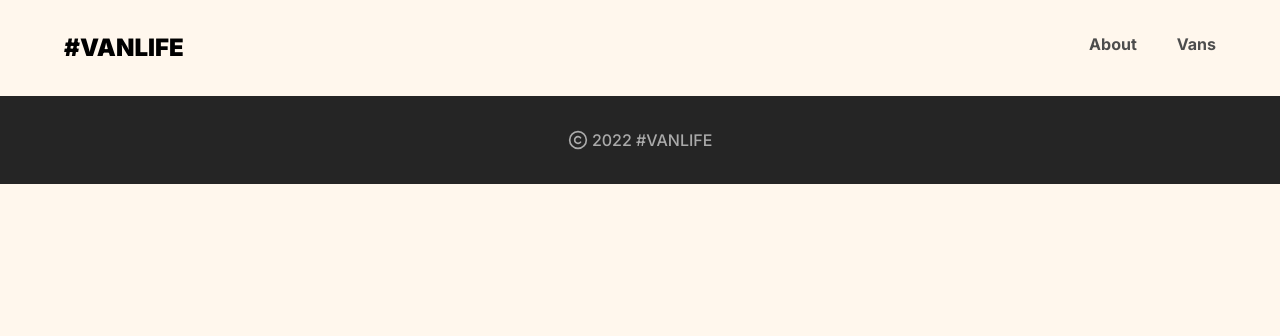
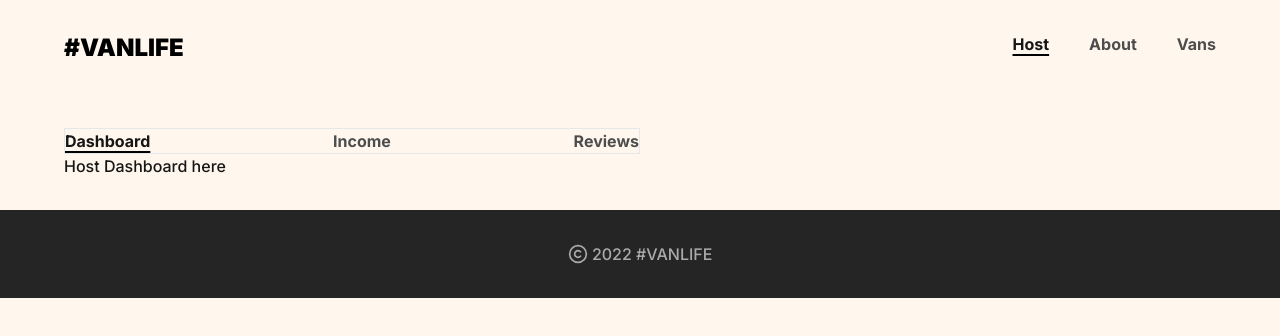
Before and after one commit to MunnaAhmed130/react-router-practice, a React (Vite) app: page /host in a window 1280 px wide. Shown: the top 336 px of the page. Built offline with nearby package versions, Linux system fonts and the light colour scheme; what miragejs would draw is missing.

Commit message:
index routes and nested routes

```diff
--- a/src/App.jsx
+++ b/src/App.jsx
@@ -1,11 +1,15 @@
 import { BrowserRouter, Route, Routes } from "react-router-dom";
-import Header from "./components/Header";
 import Home from "./pages/Home";
 import About from "./pages/About";
 import Footer from "./components/Footer";
 import Vans from "./pages/Vans";
 import VanDetail from "./pages/VanDetail";
+import Layout from "./components/Layout";
 import "./App.css";
+import Dashboard from "./pages/Host/Dashboard";
+import Income from "./pages/Host/Income";
+import Reviews from "./pages/Host/Reviews";
+import HostLayout from "./components/HostLayout";
 
 // const Greeting = () => {
 //   return <h1>Hello to React router</h1>;
@@ -27,12 +31,21 @@ import "./App.css";
 function App() {
   return (
     <BrowserRouter>
-      <Header />
       <Routes>
-        <Route path="/" element={<Home />} />
-        <Route path="/about" element={<About />} />
-        <Route path="/vans" element={<Vans />} />
-        <Route path="/vans/:id" element={<VanDetail />} />
+        <Route path="/" element={<Layout />}>
+          {/* <Route element={<Layout />}> */}
+          {/* <Route path="/" element={<Home />} /> */}
+          <Route index element={<Home />} />
+          <Route path="about" element={<About />} />
+          <Route path="vans" element={<Vans />} />
+          <Route path="vans/:id" element={<VanDetail />} />
+          <Route path="host" element={<HostLayout />}>
+            {/* <Route path="" element={<Dashboard />} /> */}
+            <Route index element={<Dashboard />} />
+            <Route path="income" element={<Income />} />
+            <Route path="reviews" element={<Reviews />} />
+          </Route>
+        </Route>
       </Routes>
       <Footer />
     </BrowserRouter>
--- a/src/components/Header.jsx
+++ b/src/components/Header.jsx
@@ -2,6 +2,10 @@ import { Link, NavLink } from "react-router-dom";
 
 const Header = () => {
   const navlist = [
+    {
+      title: "Host",
+      path: "/host",
+    },
     {
       title: "About",
       path: "/about",
@@ -25,8 +29,8 @@ const Header = () => {
               to={nav.path}
               className={({ isActive }) =>
                 isActive
-                  ? "underline underline-offset-4 decoration-black decoration-2 font-semibold text-[#161616] first:mr-10"
-                  : "text-[#4d4d4d] first:mr-10 font-semibold"
+                  ? "underline underline-offset-4 decoration-black decoration-2 font-semibold text-[#161616] last:mr-0 mr-10"
+                  : "text-[#4d4d4d] last:mr-0 mr-10 font-semibold"
               }
             >
               {nav.title}
--- /dev/null
+++ b/src/components/HostLayout.jsx
@@ -0,0 +1,44 @@
+import { NavLink, Outlet } from "react-router-dom";
+
+const HostLayout = () => {
+  const hostNavlist = [
+    {
+      title: "Dashboard",
+      path: "/host",
+    },
+    {
+      title: "Income",
+      path: "/host/income",
+    },
+    {
+      title: "Reviews",
+      path: "/host/reviews",
+    },
+  ];
+  return (
+    <div className="max-w-7xl mx-auto py-8 px-16">
+      <nav className="host-nav flex justify-between max-w-xl border">
+        {/* <Link to="/host">Dashbaord</Link>
+        <Link to="/host/income">Income</Link>
+        <Link to="/host/reviews">Reviews</Link> */}
+        {hostNavlist.map((nav) => (
+          <NavLink
+            key={nav.path}
+            end
+            to={nav.path}
+            className={({ isActive }) =>
+              isActive
+                ? "underline underline-offset-4 decoration-black decoration-2 font-semibold text-[#161616]"
+                : "text-[#4d4d4d] font-semibold"
+            }
+          >
+            {nav.title}
+          </NavLink>
+        ))}
+      </nav>
+      <Outlet />
+    </div>
+  );
+};
+
+export default HostLayout;
--- /dev/null
+++ b/src/components/Layout.jsx
@@ -0,0 +1,13 @@
+import { Outlet } from "react-router-dom";
+import Header from "./Header";
+
+const Layout = () => {
+  return (
+    <>
+      <Header />
+      <Outlet />
+    </>
+  );
+};
+
+export default Layout;
--- a/src/index.css
+++ b/src/index.css
@@ -28,6 +28,7 @@ body {
   -ms-overflow-style: none;
   scrollbar-width: none;
 }
+
 /* @media (prefers-color-scheme: light) {
   :root {
     color: #213547;
--- /dev/null
+++ b/src/pages/Host/Dashboard.jsx
@@ -0,0 +1,12 @@
+import { Outlet } from "react-router-dom";
+
+const Dashboard = () => {
+  return (
+    <div>
+      <h1>Host Dashboard here</h1>
+      <Outlet />
+    </div>
+  );
+};
+
+export default Dashboard;
--- /dev/null
+++ b/src/pages/Host/Income.jsx
@@ -0,0 +1,9 @@
+const Income = () => {
+  return (
+    <div>
+      <h1>Host Income here</h1>
+    </div>
+  );
+};
+
+export default Income;
--- /dev/null
+++ b/src/pages/Host/Reviews.jsx
@@ -0,0 +1,9 @@
+const Reviews = () => {
+  return (
+    <div>
+      <h1>Host Reviews here</h1>
+    </div>
+  );
+};
+
+export default Reviews;
```
